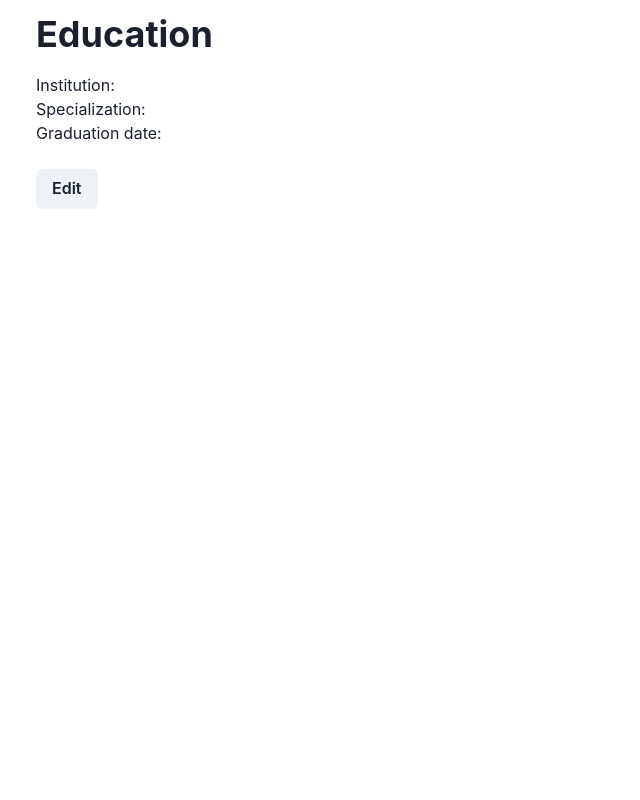
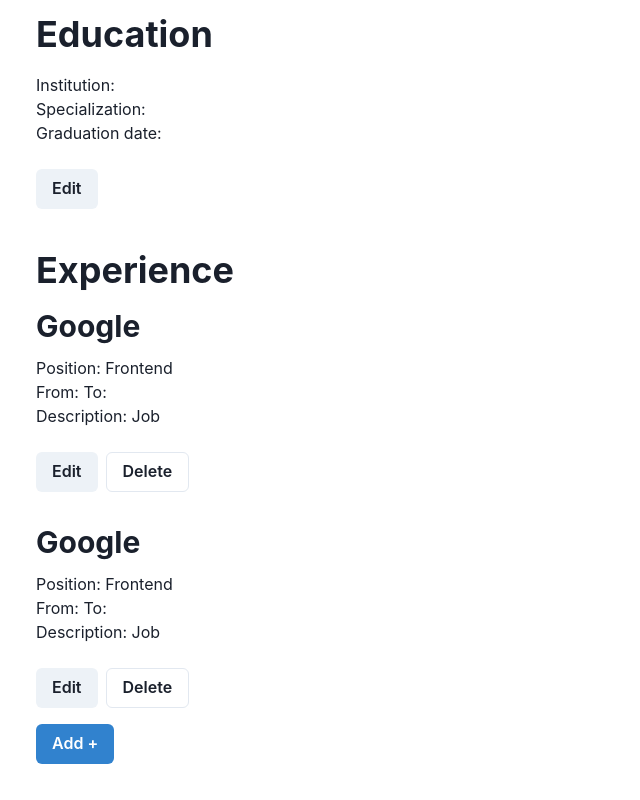
Before and after one commit to isikava/cv-app, a React (Create React App) app: page / in a window 1280 px wide. Shown: the part 333-1133 px from the top of the page, without its empty margins (0-640 px from the left). Before the commit the page ends 800 px from the top, so only its background shows below. Built offline with nearby package versions, Linux system fonts and the light colour scheme.

Commit message:
Add Experience, Add or Edit form

```diff
--- a/src/components/Education.jsx
+++ b/src/components/Education.jsx
@@ -1,20 +1,20 @@
+import { useState } from 'react';
 import {
   Box,
   Button,
+  ButtonGroup,
   FormControl,
   FormLabel,
-  HStack,
   Input,
   VStack,
 } from '@chakra-ui/react';
-import { useState } from 'react';
 import { FormWrapper } from './common/FormWrapper';
 import { InfoWrapper } from './common/InfoWrapper';
 
 const Form = ({ title, initialInfo, onSave, stopEditing }) => {
   const [info, setInfo] = useState(initialInfo);
 
-  const handleChange = e => {
+  const handleChange = (e) => {
     const { name, value } = e.target;
 
     setInfo({
@@ -23,7 +23,7 @@ const Form = ({ title, initialInfo, onSave, stopEditing }) => {
     });
   };
 
-  const handleSubmit = e => {
+  const handleSubmit = (e) => {
     e.preventDefault();
     onSave(info);
   };
@@ -39,6 +39,7 @@ const Form = ({ title, initialInfo, onSave, stopEditing }) => {
               name="institution"
               value={info.institution}
               onChange={handleChange}
+              autoFocus
             />
           </FormControl>
           <FormControl>
@@ -60,10 +61,12 @@ const Form = ({ title, initialInfo, onSave, stopEditing }) => {
             />
           </FormControl>
         </VStack>
-        <HStack>
+        <ButtonGroup colorScheme="blue">
           <Button type="submit">Save</Button>
-          <Button onClick={stopEditing}>Cancel</Button>
-        </HStack>
+          <Button variant="outline" onClick={stopEditing}>
+            Cancel
+          </Button>
+        </ButtonGroup>
       </form>
     </FormWrapper>
   );
@@ -89,15 +92,12 @@ export const Education = ({
           stopEditing={stopEditing}
         ></Form>
       ) : (
-        <InfoWrapper
-          title={title}
-          handleEdit={() => {
-            onEdit(1);
-          }}
-        >
+        <InfoWrapper title={title}>
           <div>Institution: {personal.institution}</div>
           <div>Specialization: {personal.spec}</div>
           <div>Graduation date: {personal.gradDate}</div>
+          <br />
+          <Button onClick={() => onEdit(1)}>Edit</Button>
         </InfoWrapper>
       )}
     </Box>
--- /dev/null
+++ b/src/components/Experience/AddEditForm.jsx
@@ -0,0 +1,110 @@
+import { useState } from 'react';
+import {
+  Button,
+  ButtonGroup,
+  FormControl,
+  FormLabel,
+  HStack,
+  Input,
+  Textarea,
+  VStack,
+} from '@chakra-ui/react';
+import { FormWrapper } from '../common/FormWrapper';
+
+export const AddEditForm = ({
+  title,
+  editIdx,
+  initialExp,
+  onAdd,
+  onEdit,
+  stopEditing,
+}) => {
+  const [exp, setExp] = useState(
+    initialExp || {
+      company: '',
+      position: '',
+      from: '',
+      to: '',
+      description: '',
+    }
+  );
+  const isAddMode = !initialExp;
+
+  const handleChange = (e) => {
+    const { name, value } = e.target;
+
+    setExp({
+      ...exp,
+      [name]: value,
+    });
+  };
+
+  const handleSubmit = (e) => {
+    e.preventDefault();
+    isAddMode ? onAdd(exp) : onEdit(exp, editIdx);
+    stopEditing();
+  };
+
+  return (
+    <FormWrapper title={title} mb={4}>
+      <form onSubmit={handleSubmit}>
+        <VStack mb={4} align="flex-start">
+          <FormControl>
+            <FormLabel>Company</FormLabel>
+            <Input
+              type="text"
+              name="company"
+              value={exp.company}
+              onChange={handleChange}
+              autoFocus
+            />
+          </FormControl>
+          <FormControl>
+            <FormLabel>Position</FormLabel>
+            <Input
+              type="text"
+              name="position"
+              value={exp.position}
+              onChange={handleChange}
+            />
+          </FormControl>
+          <HStack>
+            <FormControl>
+              <FormLabel>From</FormLabel>
+              <Input
+                type="date"
+                name="from"
+                value={exp.from}
+                onChange={handleChange}
+              />
+            </FormControl>
+            <FormControl>
+              <FormLabel>To</FormLabel>
+              <Input
+                type="date"
+                name="to"
+                value={exp.to}
+                onChange={handleChange}
+              />
+            </FormControl>
+          </HStack>
+          <FormControl>
+            <FormLabel>Description</FormLabel>
+            <Textarea
+              placeholder="Yo"
+              name="description"
+              value={exp.description}
+              onChange={handleChange}
+            />
+          </FormControl>
+        </VStack>
+        <ButtonGroup colorScheme="blue">
+          <Button type="submit">Save</Button>
+          <Button variant="outline" onClick={stopEditing}>
+            Cancel
+          </Button>
+        </ButtonGroup>
+      </form>
+    </FormWrapper>
+  );
+};
--- /dev/null
+++ b/src/components/Experience/Experience.jsx
@@ -0,0 +1,48 @@
+import { Box, Button, ButtonGroup, VStack } from '@chakra-ui/react';
+import { useState } from 'react';
+
+import { InfoWrapper } from '../common/InfoWrapper';
+import { AddEditForm } from './AddEditForm';
+import { ExperienceItem } from './ExperienceItem';
+
+export const Experience = ({ experience, onAdd, onDelete, onEdit }) => {
+  const title = 'Experience';
+  const [isAdding, setIsAdding] = useState(false);
+  const [editIdx, setEditIdx] = useState(-1);
+
+  const stopEditing = () => {
+    setEditIdx(-1);
+  };
+
+  return (
+    <Box>
+      <InfoWrapper title={title}>
+        <VStack align="flex-start" gap={8} mb={4}>
+          {experience.map((exp, i) => (
+            <ExperienceItem
+              key={i}
+              exp={exp}
+              i={i}
+              editIdx={editIdx}
+              startEditing={setEditIdx}
+              stopEditing={stopEditing}
+              onDelete={onDelete}
+              onEdit={onEdit}
+            />
+          ))}
+        </VStack>
+        {isAdding ? (
+          <AddEditForm
+            title="Add"
+            stopEditing={() => setIsAdding(false)}
+            onAdd={onAdd}
+          />
+        ) : (
+          <ButtonGroup colorScheme="blue">
+            <Button onClick={() => setIsAdding(true)}>Add +</Button>
+          </ButtonGroup>
+        )}
+      </InfoWrapper>
+    </Box>
+  );
+};
--- /dev/null
+++ b/src/components/Experience/ExperienceItem.jsx
@@ -0,0 +1,53 @@
+import { Box, Button, ButtonGroup, Heading } from '@chakra-ui/react';
+import { AddEditForm } from './AddEditForm';
+
+const ExpWrapper = ({ title, onEdit, onDelete, children }) => {
+  return (
+    <Box>
+      <Heading as="h3" size="lg" mb={3}>
+        {title}
+      </Heading>
+      {children}
+      <br />
+      <ButtonGroup>
+        <Button onClick={onEdit}>Edit</Button>
+        <Button variant="outline" onClick={onDelete}>
+          Delete
+        </Button>
+      </ButtonGroup>
+    </Box>
+  );
+};
+
+export const ExperienceItem = ({
+  exp,
+  i,
+  editIdx,
+  startEditing,
+  stopEditing,
+  onEdit,
+  onDelete,
+}) => {
+  const isEditing = editIdx === i;
+  return isEditing ? (
+    <AddEditForm
+      title="Edit"
+      initialExp={exp}
+      editIdx={editIdx}
+      stopEditing={stopEditing}
+      onEdit={onEdit}
+    />
+  ) : (
+    <ExpWrapper
+      title={exp.company}
+      onEdit={() => startEditing(i)}
+      onDelete={() => onDelete(i)}
+    >
+      <div>Position: {exp.position}</div>
+      <div>
+        From: {exp.from} To: {exp.to}
+      </div>
+      <div>Description: {exp.description} </div>
+    </ExpWrapper>
+  );
+};
--- a/src/components/Main.jsx
+++ b/src/components/Main.jsx
@@ -2,6 +2,7 @@ import { Box } from '@chakra-ui/react';
 import { useState } from 'react';
 import { PersonalInfo } from './PersonalInfo';
 import { Education } from './Education';
+import { Experience } from './Experience/Experience';
 
 const initialPersonal = {
   name: 'John Doe',
@@ -12,39 +13,68 @@ const initialPersonal = {
   gradDate: '',
 };
 
+const initialCompany = {
+  company: 'Google',
+  position: 'Frontend',
+  from: '',
+  to: '',
+  description: 'Job',
+};
+
 export const Main = () => {
   const [personal, setPersonal] = useState(initialPersonal);
+  const [experience, setExperience] = useState([
+    initialCompany,
+    initialCompany,
+  ]);
 
   const [editIdx, setEditIdx] = useState(-1);
-
-  const startEditing = i => {
-    setEditIdx(i);
-  };
 
   const stopEditing = () => {
     setEditIdx(-1);
   };
 
-  const handleSave = newPersonal => {
+  const savePersonal = (newPersonal) => {
     setPersonal(newPersonal);
     stopEditing();
+  };
+
+  const addExperience = (newExp) => {
+    setExperience([...experience, newExp]);
+  };
+
+  const deleteExperience = (index) => {
+    setExperience(experience.filter((exp, i) => i !== index));
+  };
+
+  const editExperience = (nextExp, index) => {
+    const editedExperience = experience.map((exp, i) =>
+      i === index ? nextExp : exp
+    );
+    setExperience(editedExperience);
   };
 
   return (
     <Box as="main" p={4}>
       <PersonalInfo
         personal={personal}
-        onEdit={startEditing}
+        onEdit={setEditIdx}
         stopEditing={stopEditing}
         editIdx={editIdx}
-        onSave={handleSave}
+        onSave={savePersonal}
       />
       <Education
         personal={personal}
-        onEdit={startEditing}
+        onEdit={setEditIdx}
         stopEditing={stopEditing}
         editIdx={editIdx}
-        onSave={handleSave}
+        onSave={savePersonal}
+      />
+      <Experience
+        experience={experience}
+        onAdd={addExperience}
+        onDelete={deleteExperience}
+        onEdit={editExperience}
       />
     </Box>
   );
--- a/src/components/PersonalInfo.jsx
+++ b/src/components/PersonalInfo.jsx
@@ -1,21 +1,21 @@
+import { useState } from 'react';
 import {
   Box,
   Button,
+  ButtonGroup,
   FormControl,
   FormErrorMessage,
   FormLabel,
-  HStack,
   Input,
   VStack,
 } from '@chakra-ui/react';
-import { useState } from 'react';
 import { FormWrapper } from './common/FormWrapper';
 import { InfoWrapper } from './common/InfoWrapper';
 
 const Form = ({ title, initialInfo, onSave, stopEditing }) => {
   const [info, setInfo] = useState(initialInfo);
 
-  const handleChange = e => {
+  const handleChange = (e) => {
     const { name, value } = e.target;
 
     setInfo({
@@ -24,7 +24,7 @@ const Form = ({ title, initialInfo, onSave, stopEditing }) => {
     });
   };
 
-  const handleSubmit = e => {
+  const handleSubmit = (e) => {
     e.preventDefault();
     onSave(info);
   };
@@ -43,6 +43,7 @@ const Form = ({ title, initialInfo, onSave, stopEditing }) => {
               name="name"
               value={info.name}
               onChange={handleChange}
+              autoFocus
             />
             {isNameErr && <FormErrorMessage>Name is required</FormErrorMessage>}
           </FormControl>
@@ -68,10 +69,12 @@ const Form = ({ title, initialInfo, onSave, stopEditing }) => {
             />
           </FormControl>
         </VStack>
-        <HStack>
+        <ButtonGroup colorScheme="blue">
           <Button type="submit">Save</Button>
-          <Button onClick={stopEditing}>Cancel</Button>
-        </HStack>
+          <Button variant="outline" onClick={stopEditing}>
+            Cancel
+          </Button>
+        </ButtonGroup>
       </form>
     </FormWrapper>
   );
@@ -97,15 +100,12 @@ export const PersonalInfo = ({
           stopEditing={stopEditing}
         />
       ) : (
-        <InfoWrapper
-          title={title}
-          handleEdit={() => {
-            onEdit(0);
-          }}
-        >
+        <InfoWrapper title={title}>
           <div>Name: {personal.name}</div>
           <div>Email: {personal.email}</div>
           <div>Phone: {personal.phone}</div>
+          <br />
+          <Button onClick={() => onEdit(0)}>Edit</Button>
         </InfoWrapper>
       )}
     </Box>
--- a/src/components/common/FormWrapper.jsx
+++ b/src/components/common/FormWrapper.jsx
@@ -3,9 +3,11 @@ import { Card, CardBody, CardHeader, Heading } from '@chakra-ui/react';
 export const FormWrapper = ({ title, children, ...props }) => {
   return (
     <Card variant="outline" {...props}>
-      <CardHeader pb={0}>
-        <Heading>{title}</Heading>
-      </CardHeader>
+      {title && (
+        <CardHeader pb={0}>
+          <Heading size="xl">{title}</Heading>
+        </CardHeader>
+      )}
       <CardBody>{children}</CardBody>
     </Card>
   );
--- a/src/components/common/InfoWrapper.jsx
+++ b/src/components/common/InfoWrapper.jsx
@@ -1,12 +1,12 @@
-import { Box, Button, Heading } from '@chakra-ui/react';
+import { Box, Heading } from '@chakra-ui/react';
 
-export const InfoWrapper = ({ title, handleEdit, children }) => {
+export const InfoWrapper = ({ title, children, ...props }) => {
   return (
-    <Box p={5}>
-      <Heading mb={4}>{title}</Heading>
+    <Box p={5} {...props}>
+      <Heading mb={4} size="xl">
+        {title}
+      </Heading>
       {children}
-      <br />
-      <Button onClick={handleEdit}>Edit</Button>
     </Box>
   );
 };
```
Also changed, not shown: 1 other file (tests, documents, lock files or other folders).
